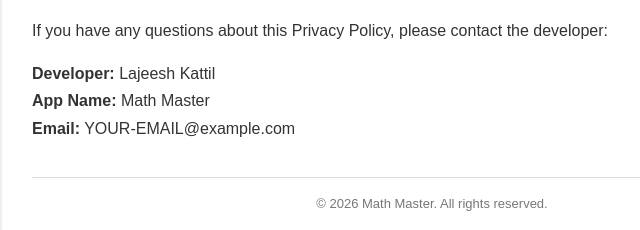
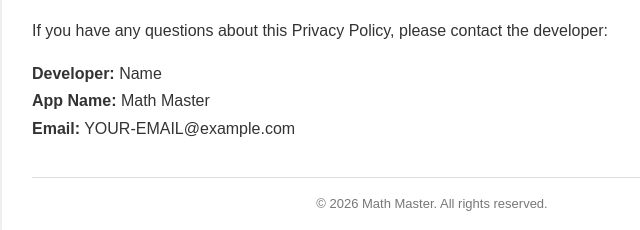
Before and after one commit to lajeesh1/test-web, a plain HTML site: page index.html in a window 1280 px wide. Shown: the part 1417-1647 px from the top of the page, 208-848 px from the left. Drawn offline with Linux system fonts and the light colour scheme.

Commit message:
Update developer name in index.html

```diff
--- a/index.html
+++ b/index.html
@@ -140,7 +140,7 @@
     </p>
 
     <p>
-        <strong>Developer:</strong> Lajeesh Kattil<br>
+        <strong>Developer:</strong> Name<br>
         <strong>App Name:</strong> Math Master<br>
         <strong>Email:</strong> YOUR-EMAIL@example.com
     </p>
```
